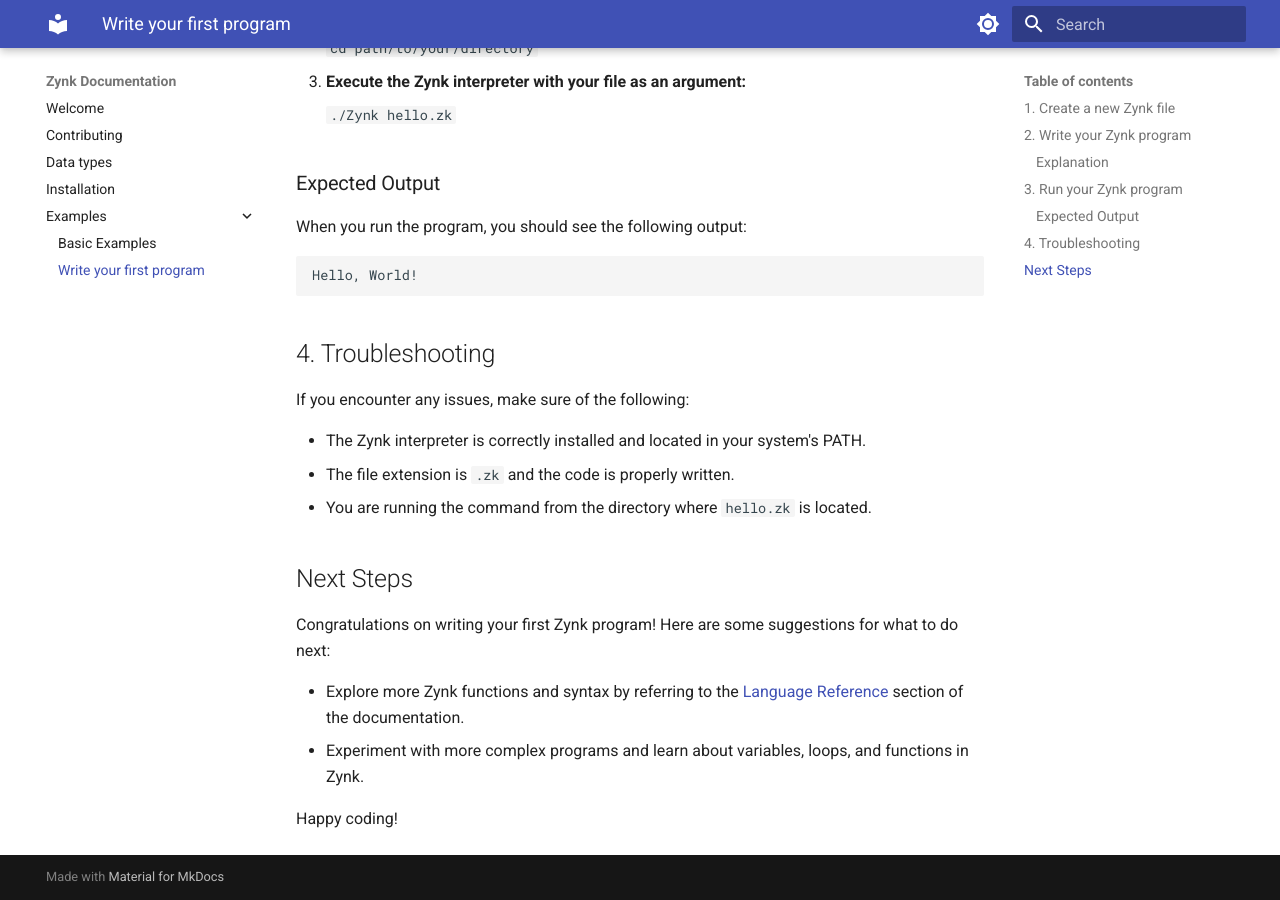
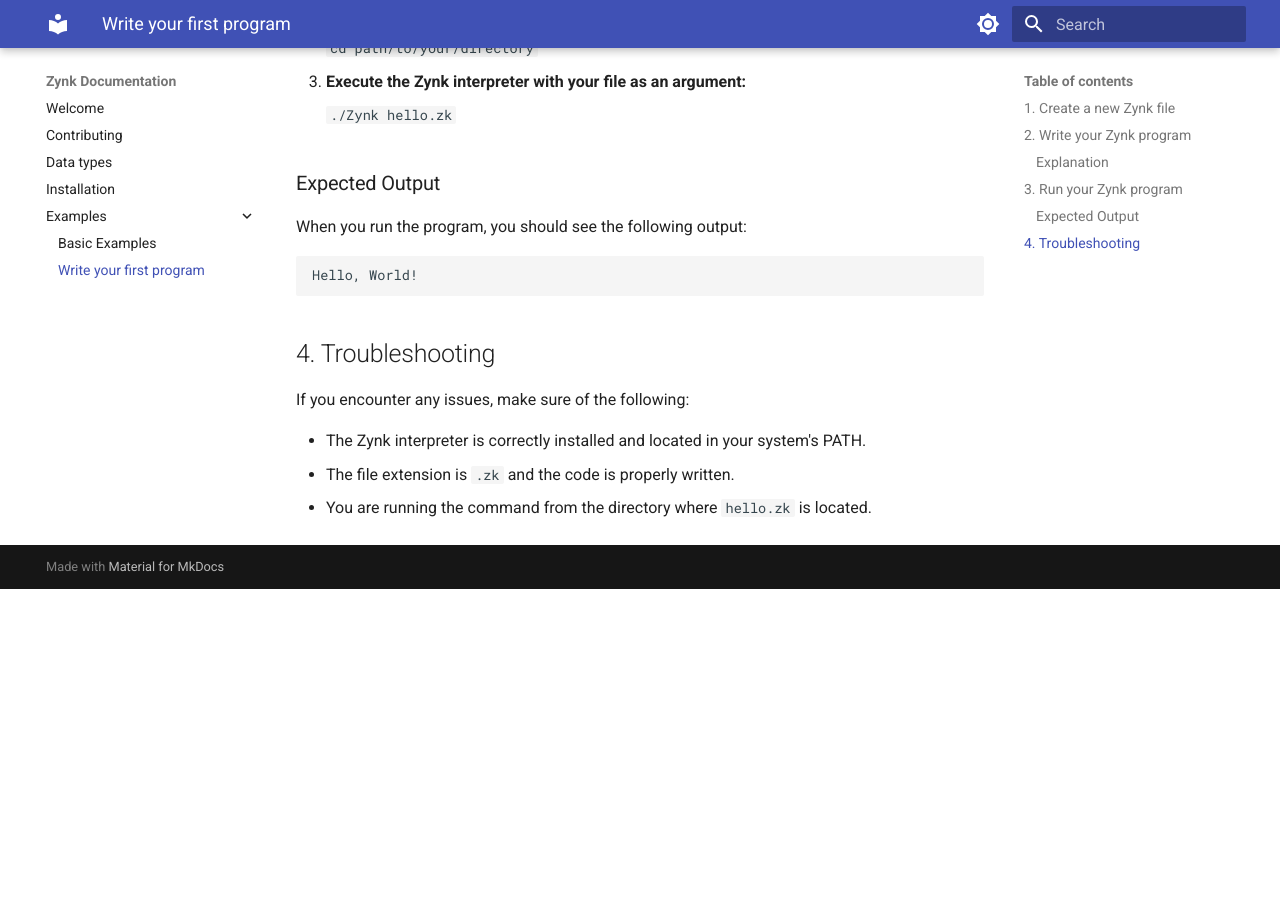
Before and after one commit to xXenvy/Zynk, an MkDocs documentation site: the page built from docs/examples/hello_world.md, in a window 1280 px wide and 900 px high, scrolled down 889 px. Built offline with MkDocs 1.6.1 and Material for MkDocs 9.7.7, drawn with Linux system fonts in a browser that asks for light colours; after the commit the page ends 1478 px from its top, so only the background shows below that.

```diff
--- a/docs/examples/hello_world.md
+++ b/docs/examples/hello_world.md
@@ -49,12 +49,3 @@ If you encounter any issues, make sure of the following:
 - The Zynk interpreter is correctly installed and located in your system's PATH.
 - The file extension is `.zk` and the code is properly written.
 - You are running the command from the directory where `hello.zk` is located.
-
-## Next Steps
-
-Congratulations on writing your first Zynk program! Here are some suggestions for what to do next:
-
-- Explore more Zynk functions and syntax by referring to the [Language Reference](#) section of the documentation.
-- Experiment with more complex programs and learn about variables, loops, and functions in Zynk.
-
-Happy coding!
```
Also changed, not shown: README.md (+12 -14 lines), docs/index.md (+0 -8 lines), docs/installation.md (+1 -1 lines), 7 other files.
